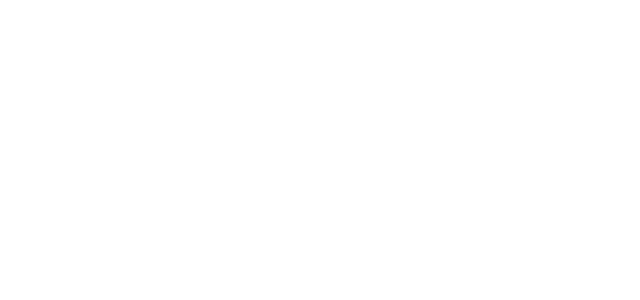
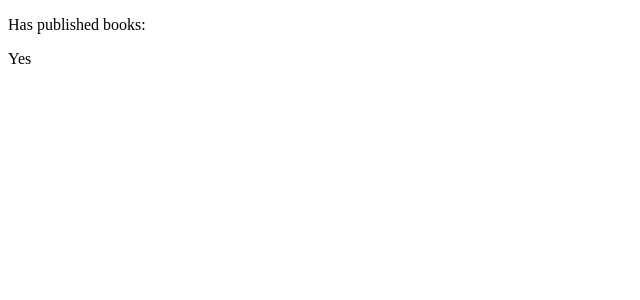
Before and after one commit to cleanbrain-developer/js-vuejs-guide-composition, a Vue app: page / in a window 1280 px wide. Shown: the top 300 px of the page, without its empty margins (0-640 px from the left). Built offline with nearby package versions, Linux system fonts and the light colour scheme.

Commit message:
2023-07-24 : 06_Essentials_Computed_Properties 커밋 1. template 로직 단순화(computed 및 function 호출)

```diff
--- a/src/App.vue
+++ b/src/App.vue
@@ -1,13 +1,37 @@
+<!--template 로직 단순화-->
+<!--<template>
+  <p>Has published books:</p>
+  <span>{{ author.books.length > 0 ? 'Yes' : 'No' }}</span>
+</template>-->
+<!--computed() 함수 사용, 값이 바뀌기전까진 caching 처리-->
+<!--<template>
+  <p>Has published books:</p>
+  <span>{{ publishedBooksMessage }}</span>
+</template>-->
+<!--function 호출, 호출시마다 계산로직 처리-->
 <template>
-
+  <p>Has published books:</p>
+  <span>{{ calculateBooksMessage() }}</span>
 </template>
 
-<script>
+<script setup>
+import {reactive} from "vue";
 
-export default {
-  name: 'App',
-  components: {
-  }
+const author = reactive({
+  name: 'John Doe',
+  books: [
+    'Vue 2 - Advanced Guide',
+    'Vue 3 - Basic Guide',
+    'Vue 4 - The Mystery'
+  ]
+})
+
+// const publishedBooksMessage = computed(() => {
+//   return author.books.length > 0 ? 'Yes' : 'No'
+// })
+
+function calculateBooksMessage() {
+  return author.books.length > 0 ? 'Yes' : 'No'
 }
 </script>
 
```
